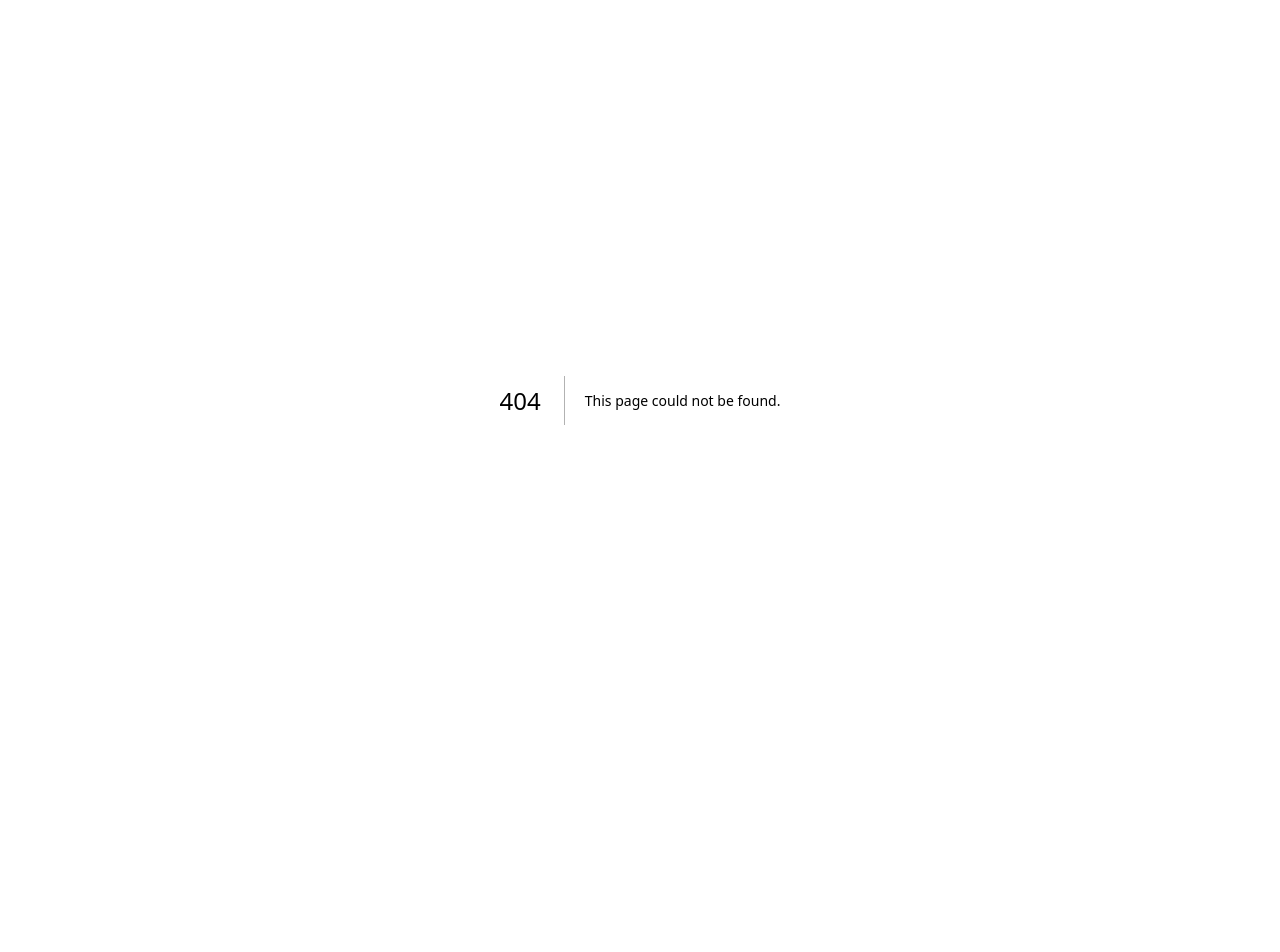
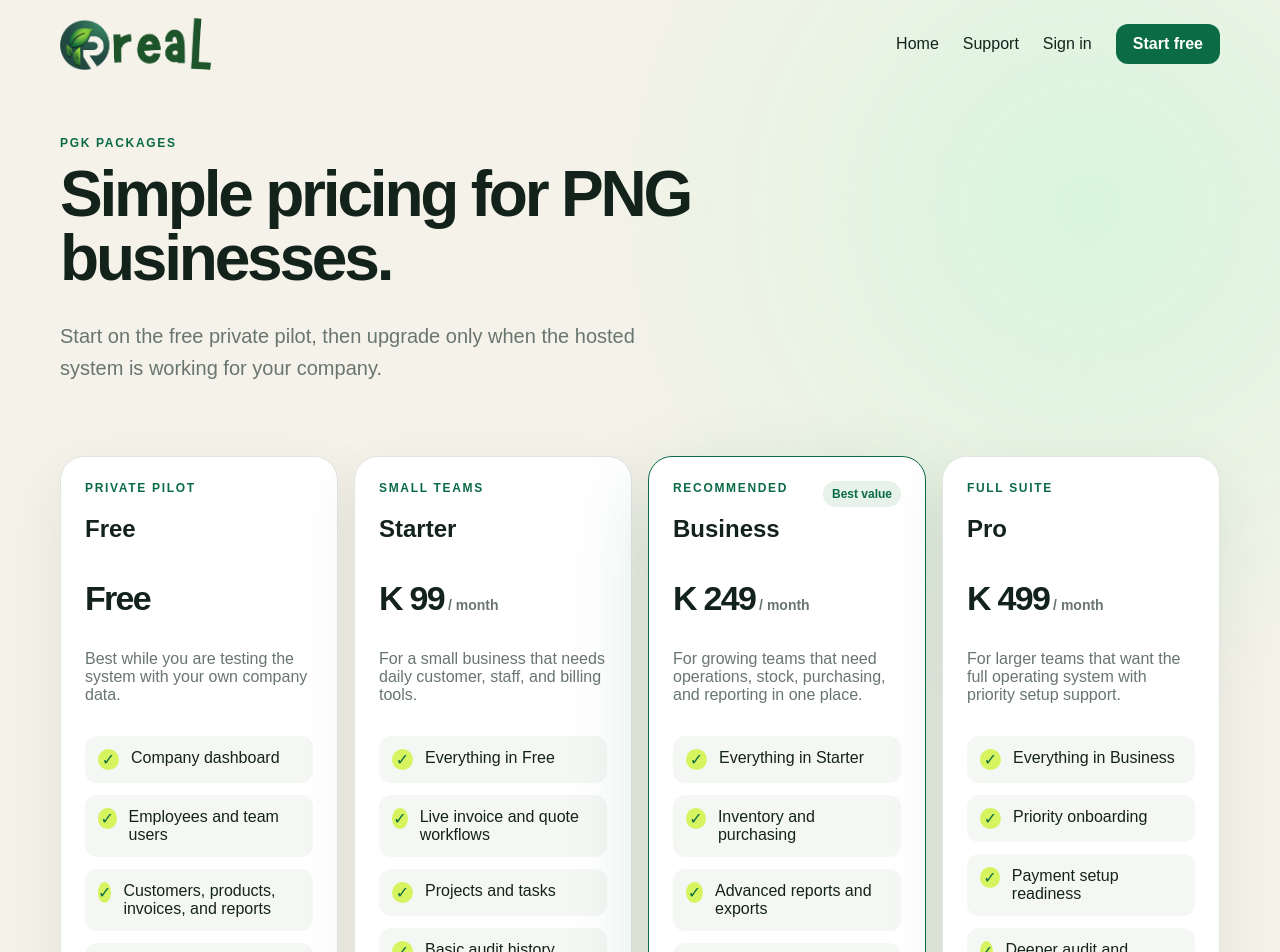
Before and after one commit to realmarketing16-ai/real-business-suite, a Next.js app in the folder apps/web/: page /pricing in a window 1280 px wide. Before the commit this address had no page. Shown: the top 952 px of the page. Before the commit the page ends 800 px from the top, so only its background shows below. Built offline with nearby package versions, Linux system fonts and the light colour scheme.

Commit message:
Add public PGK pricing page

```diff
--- a/apps/web/app/legal-content.tsx
+++ b/apps/web/app/legal-content.tsx
@@ -15,7 +15,7 @@ export function LegalPage({ eyebrow, title, description, children }: LegalPagePr
     <main className="legalPage">
       <nav className="nav shell">
         <Link href="/"><BrandMark /></Link>
-        <div className="navActions"><Link href="/support">Support</Link><Link href="/login">Sign in</Link><Link className="button small" href="/register">Start free</Link></div>
+        <div className="navActions"><Link href="/pricing">Pricing</Link><Link href="/support">Support</Link><Link href="/login">Sign in</Link><Link className="button small" href="/register">Start free</Link></div>
       </nav>
       <section className="legalHero shell">
         <p className="eyebrow">{eyebrow}</p>
@@ -27,7 +27,7 @@ export function LegalPage({ eyebrow, title, description, children }: LegalPagePr
       </section>
       <footer className="publicFooter shell">
         <span>© {new Date().getFullYear()} {brand.name}</span>
-        <nav><Link href="/privacy">Privacy</Link><Link href="/terms">Terms</Link><Link href="/support">Support</Link></nav>
+        <nav><Link href="/pricing">Pricing</Link><Link href="/privacy">Privacy</Link><Link href="/terms">Terms</Link><Link href="/support">Support</Link></nav>
       </footer>
     </main>
   );
--- a/apps/web/app/login/page.tsx
+++ b/apps/web/app/login/page.tsx
@@ -45,7 +45,7 @@ export default function LoginPage() {
           <button className="button" disabled={loading}>{loading ? 'Signing in...' : 'Sign in'}</button>
           <p className="center muted"><Link href="/forgot-password">Forgot your password?</Link></p>
           <p className="center muted">New to {brand.name}? <Link href="/register">Create an account</Link></p>
-          <p className="legalLinks"><Link href="/privacy">Privacy</Link><Link href="/terms">Terms</Link><Link href="/support">Support</Link></p>
+          <p className="legalLinks"><Link href="/pricing">Pricing</Link><Link href="/privacy">Privacy</Link><Link href="/terms">Terms</Link><Link href="/support">Support</Link></p>
         </form>
       </section>
     </main>
--- a/apps/web/app/page.tsx
+++ b/apps/web/app/page.tsx
@@ -7,7 +7,7 @@ export default function Home() {
     <main className="landing">
       <nav className="nav shell">
         <BrandMark />
-        <div className="navActions"><Link href="/support">Support</Link><Link href="/login">Sign in</Link><Link className="button small" href="/register">Start free</Link></div>
+        <div className="navActions"><Link href="/pricing">Pricing</Link><Link href="/support">Support</Link><Link href="/login">Sign in</Link><Link className="button small" href="/register">Start free</Link></div>
       </nav>
       <section className="hero shell">
         <div>
@@ -28,7 +28,7 @@ export default function Home() {
       </section>
       <footer className="publicFooter shell">
         <span>© {new Date().getFullYear()} {brand.name}</span>
-        <nav><Link href="/privacy">Privacy</Link><Link href="/terms">Terms</Link><Link href="/support">Support</Link></nav>
+        <nav><Link href="/pricing">Pricing</Link><Link href="/privacy">Privacy</Link><Link href="/terms">Terms</Link><Link href="/support">Support</Link></nav>
       </footer>
     </main>
   );
--- /dev/null
+++ b/apps/web/app/pricing/page.tsx
@@ -0,0 +1,52 @@
+import Link from 'next/link';
+import { BrandMark } from '../brand-mark';
+import { brand } from '@/lib/brand';
+import { formatPublicPrice, publicPricing } from '@/lib/pricing';
+
+export default function PricingPage() {
+  return (
+    <main className="pricingPage">
+      <nav className="nav shell">
+        <BrandMark />
+        <div className="navActions"><Link href="/">Home</Link><Link href="/support">Support</Link><Link href="/login">Sign in</Link><Link className="button small" href="/register">Start free</Link></div>
+      </nav>
+
+      <section className="pricingHero shell">
+        <p className="eyebrow">PGK packages</p>
+        <h1>Simple pricing for PNG businesses.</h1>
+        <p className="lead">Start on the free private pilot, then upgrade only when the hosted system is working for your company.</p>
+      </section>
+
+      <section className="pricingGrid shell">
+        {publicPricing.plans.map((plan) => (
+          <article className={`pricingCard ${plan.featured ? 'featured' : ''}`} key={plan.name}>
+            <div className="panelHeading">
+              <div>
+                <p className="eyebrow">{plan.badge}</p>
+                <h2>{plan.name}</h2>
+              </div>
+              {plan.featured && <span className="badge">Best value</span>}
+            </div>
+            <p className="pricingPrice">{formatPublicPrice(plan.priceMonthly)}{plan.priceMonthly > 0 && <small> / month</small>}</p>
+            <p className="muted">{plan.description}</p>
+            <ul className="suggestions">
+              {plan.features.map((feature) => <li key={feature}><i>✓</i>{feature}</li>)}
+            </ul>
+            <Link className="button" href="/register">{plan.priceMonthly === 0 ? 'Start free pilot' : `Choose ${plan.name}`}</Link>
+          </article>
+        ))}
+      </section>
+
+      <section className="pricingNote shell">
+        <h2>Keep costs controlled while launching.</h2>
+        <p>Use Neon, Render, and Vercel free URLs first. Keep email in dry-run mode and leave live payments off until the private pilot is proven.</p>
+        <Link className="textLink" href="/support">Need setup help? Contact {brand.supportContact} →</Link>
+      </section>
+
+      <footer className="publicFooter shell">
+        <span>© {new Date().getFullYear()} {brand.name}</span>
+        <nav><Link href="/privacy">Privacy</Link><Link href="/terms">Terms</Link><Link href="/support">Support</Link></nav>
+      </footer>
+    </main>
+  );
+}
--- /dev/null
+++ b/apps/web/lib/pricing.ts
@@ -0,0 +1,52 @@
+const currency = process.env.NEXT_PUBLIC_CURRENCY || 'PGK';
+const currencyLocale = process.env.NEXT_PUBLIC_CURRENCY_LOCALE || 'en-PG';
+
+function priceFromEnv(key: string, fallback: number) {
+  const value = Number.parseFloat(process.env[key] ?? '');
+  return Number.isFinite(value) ? value : fallback;
+}
+
+export const publicPricing = {
+  currency,
+  currencyLocale,
+  plans: [
+    {
+      name: 'Free',
+      priceMonthly: 0,
+      badge: 'Private pilot',
+      description: 'Best while you are testing the system with your own company data.',
+      features: ['Company dashboard', 'Employees and team users', 'Customers, products, invoices, and reports', 'Email dry-run mode for safe testing'],
+    },
+    {
+      name: 'Starter',
+      priceMonthly: priceFromEnv('NEXT_PUBLIC_STARTER_PRICE_MONTHLY', 99),
+      badge: 'Small teams',
+      description: 'For a small business that needs daily customer, staff, and billing tools.',
+      features: ['Everything in Free', 'Live invoice and quote workflows', 'Projects and tasks', 'Basic audit history'],
+    },
+    {
+      name: 'Business',
+      priceMonthly: priceFromEnv('NEXT_PUBLIC_BUSINESS_PRICE_MONTHLY', 249),
+      badge: 'Recommended',
+      description: 'For growing teams that need operations, stock, purchasing, and reporting in one place.',
+      featured: true,
+      features: ['Everything in Starter', 'Inventory and purchasing', 'Advanced reports and exports', 'Team roles and launch controls'],
+    },
+    {
+      name: 'Pro',
+      priceMonthly: priceFromEnv('NEXT_PUBLIC_PRO_PRICE_MONTHLY', 499),
+      badge: 'Full suite',
+      description: 'For larger teams that want the full operating system with priority setup support.',
+      features: ['Everything in Business', 'Priority onboarding', 'Payment setup readiness', 'Deeper audit and governance workflows'],
+    },
+  ],
+};
+
+export function formatPublicPrice(amount: number) {
+  if (amount === 0) return 'Free';
+  return new Intl.NumberFormat(publicPricing.currencyLocale, {
+    style: 'currency',
+    currency: publicPricing.currency,
+    maximumFractionDigits: 0,
+  }).format(amount);
+}
```
Also changed, not shown: apps/web/app/globals.css, 3 other files (tests, documents, lock files or other folders).
